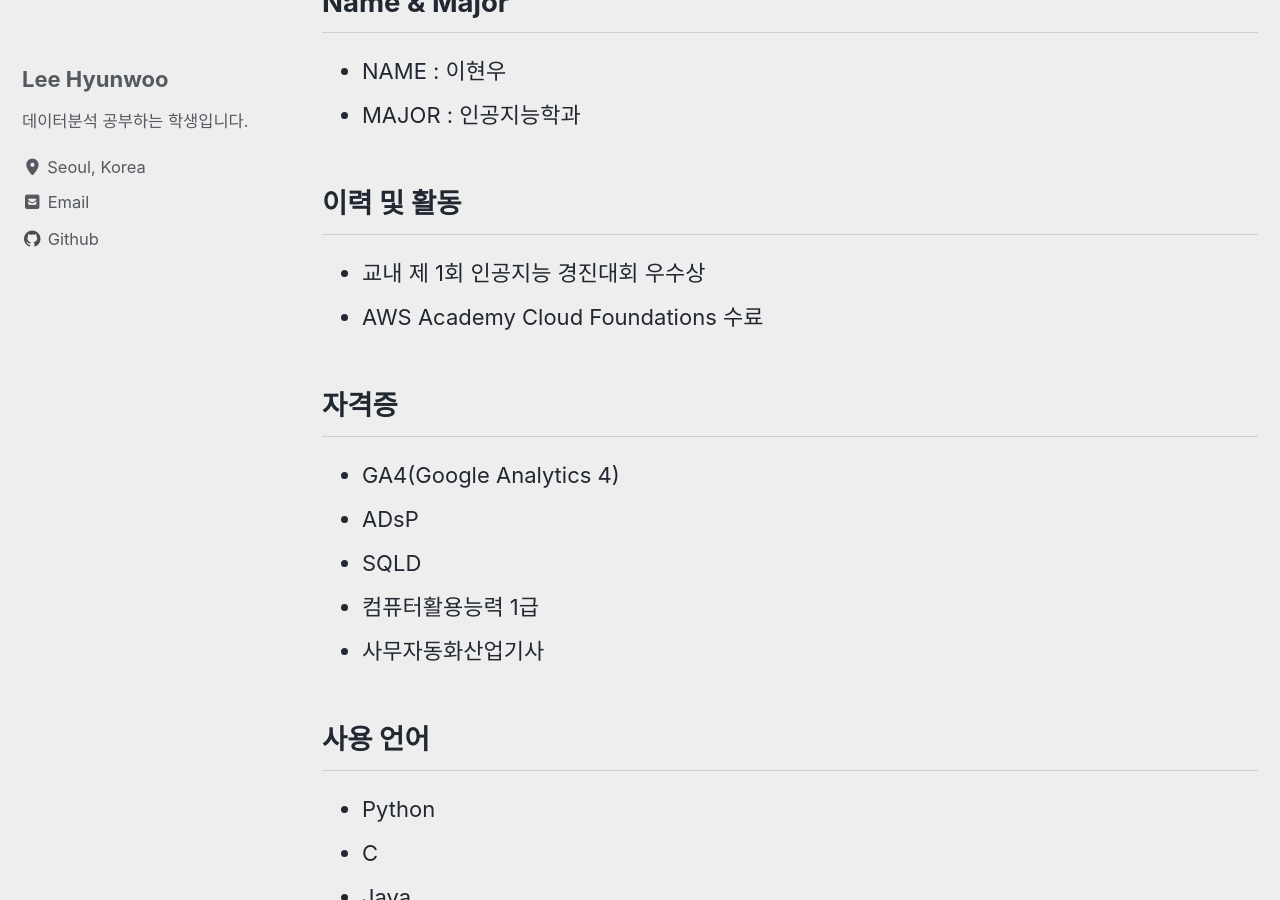
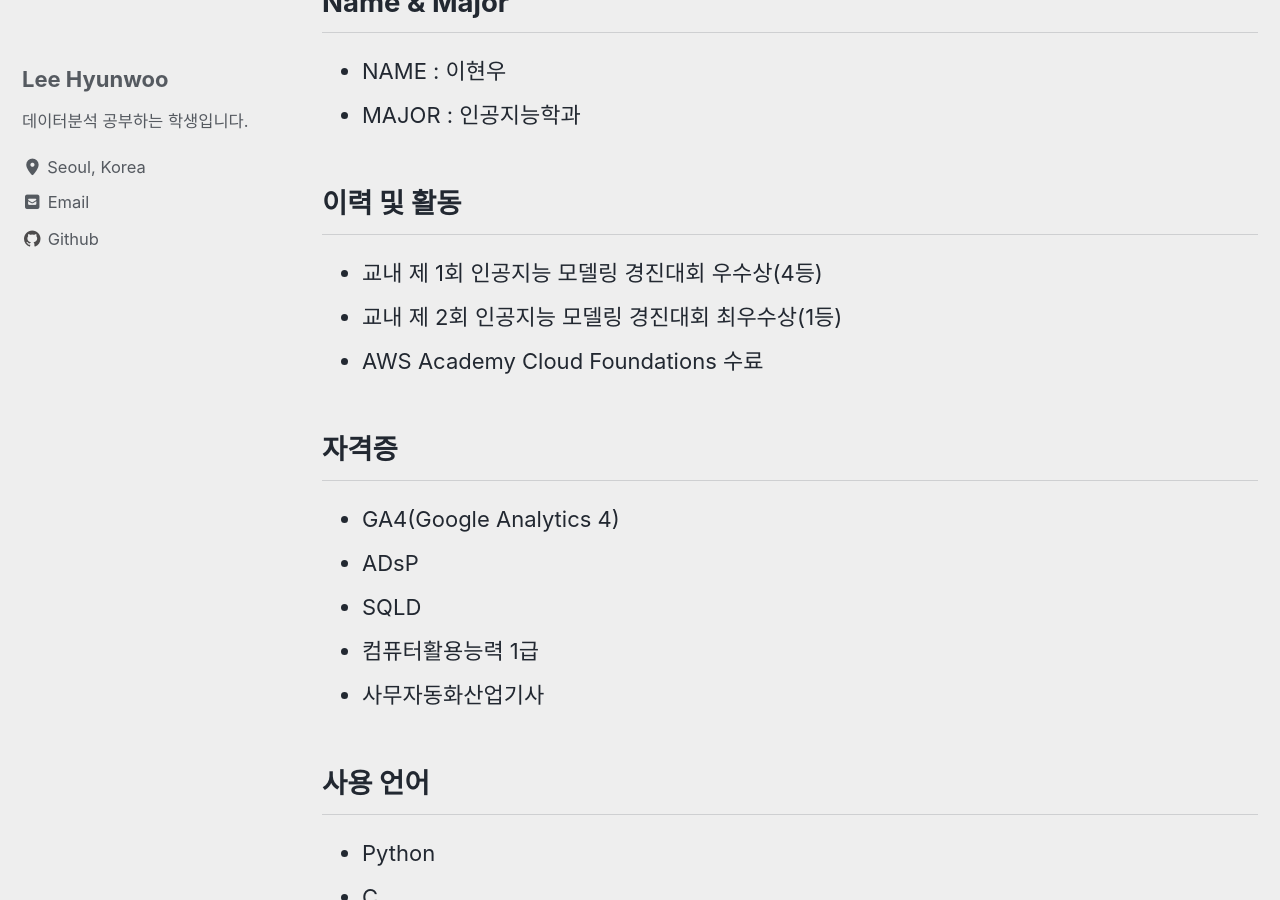
Before and after one commit to ihyunu/ihyunu.github.io, a Jekyll site: the page built from _pages/about.md, in a window 1280 px wide and 900 px high, scrolled down 484 px. Built offline with Jekyll 4.4.1, drawn with Linux system fonts in a browser that asks for light colours; cached includes are drawn as plain includes.

Commit message:
24-12-22 about

```diff
--- a/_pages/about.md
+++ b/_pages/about.md
@@ -13,7 +13,8 @@ toc: true
 * MAJOR : 인공지능학과
 
 ## 이력 및 활동
-* 교내 제 1회 인공지능 경진대회 우수상
+* 교내 제 1회 인공지능 모델링 경진대회 우수상(4등)
+* 교내 제 2회 인공지능 모델링 경진대회 최우수상(1등)
 * AWS Academy Cloud Foundations 수료
 
 ## 자격증
```
